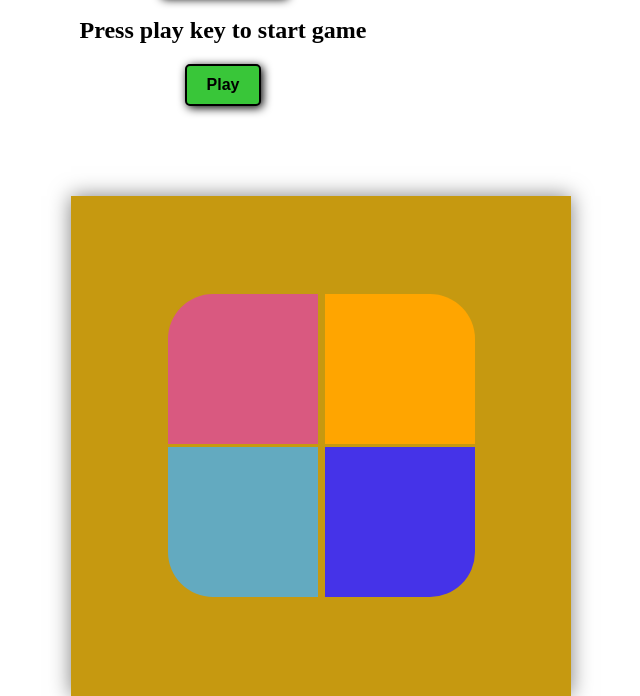
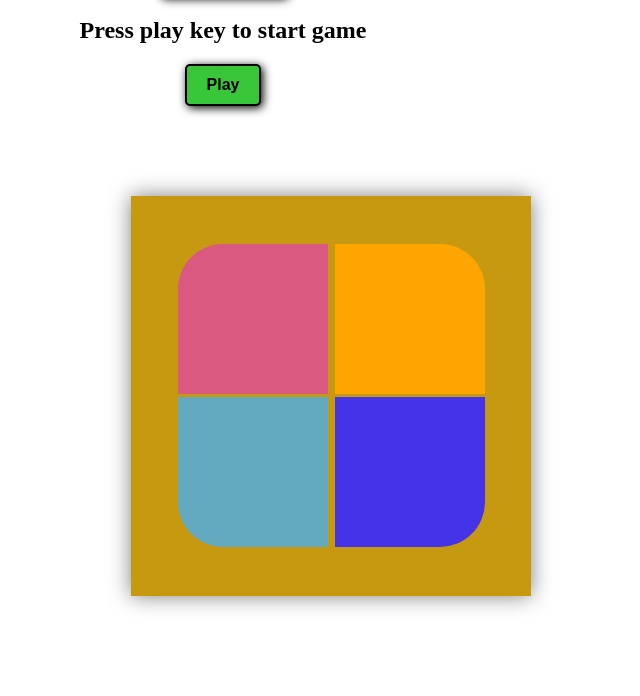
Before and after one commit to bhagyashrianilugale/Simon-saysGame, a plain HTML site: page index.html in a window 1280 px wide. Shown: the part 126-822 px from the top of the page, without its empty margins (417-1057 px from the left). After the commit the page ends 800 px from the top, so only its background shows below. Drawn offline with Linux system fonts and the light colour scheme.

Commit message:
modified css

```diff
--- a/style.css
+++ b/style.css
@@ -22,17 +22,17 @@ h3+h1+h2{
 
 .box-button{
    display: flex;
-   height: 500px;
-   width: 500px;
+   height: 400px;
+   width: 400px;
    align-items: center;
    justify-content: center;
    position: relative;
    background-color: hsl(45, 85%, 42%);
    box-shadow: 0 0 20px rgba(0, 0, 0, 0.5);
-   right: 80px;
-   left: 480px;
-   top:90px;
-   z-index: 1;
+    /* right: 100px; */
+    left: 540px;
+    top:90px;
+    z-index: 1;
 }
 
 .play,.rule,.back {
```
